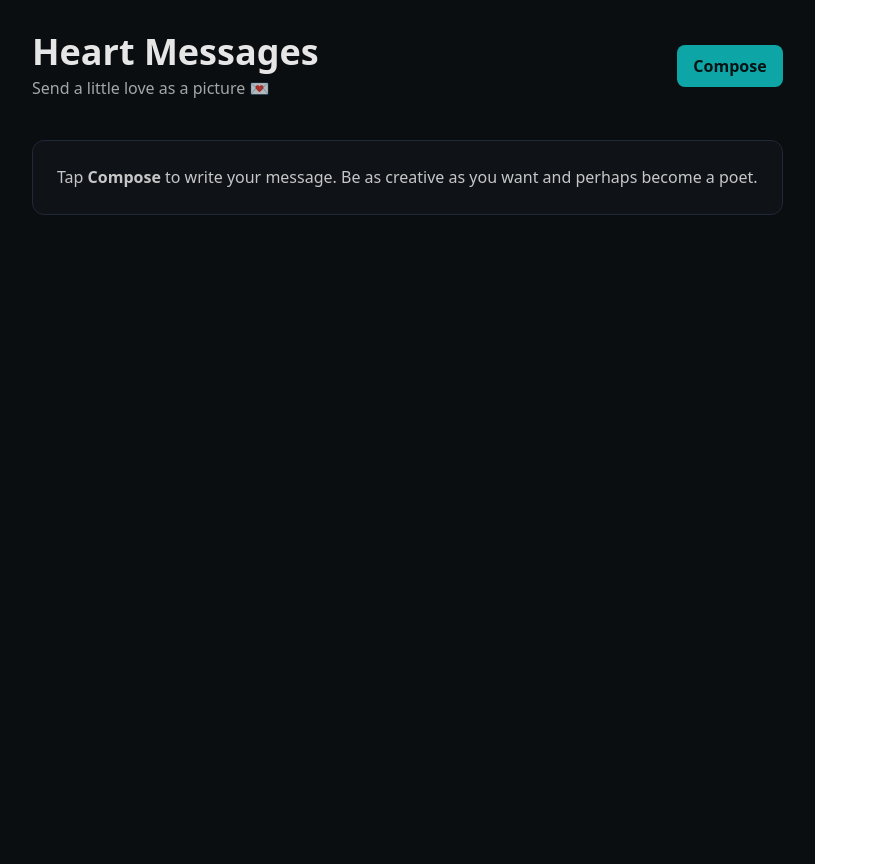
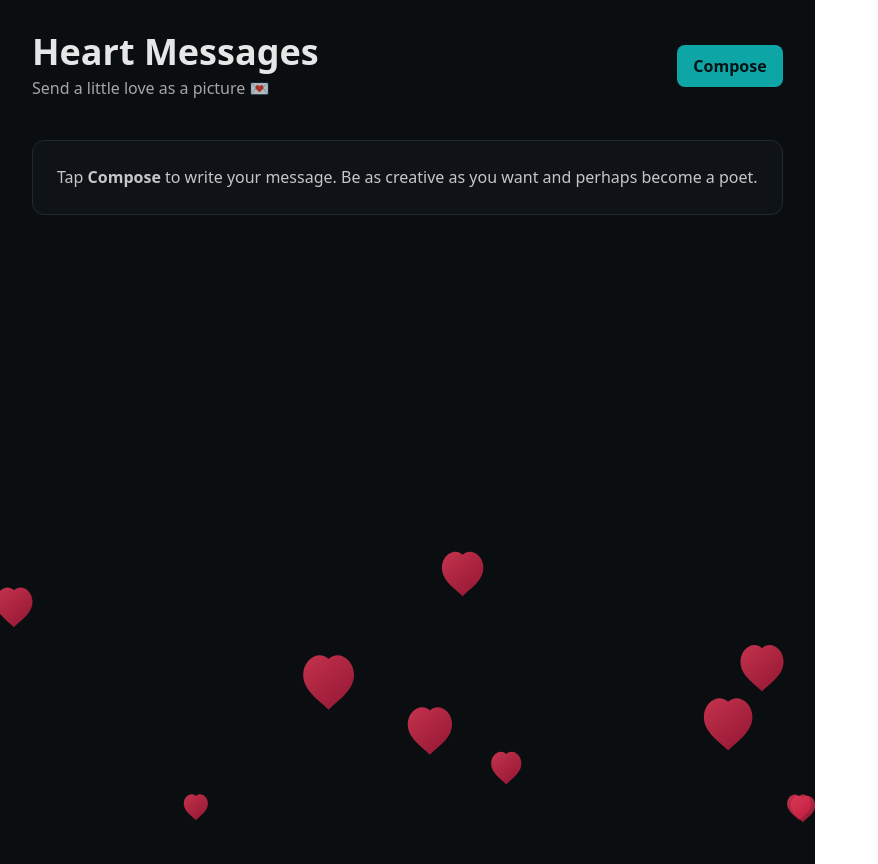
Before and after one commit to JuliaFischer-code/Heartfelt_Messages, a React (Vite) app: page / in a window 1280 px wide. Shown: the whole page, without its empty margins (0-878 px from the left). Built offline with nearby package versions, Linux system fonts and the light colour scheme.

Commit message:
Test 3.0

```diff
--- a/src/App.tsx
+++ b/src/App.tsx
@@ -1,6 +1,7 @@
 import { useState } from "react";
 import MessageComposer from "./MessageComposer";
 import FloatingHearts from "./decor/FloatingHearts";
+
 
 export default function App() {
   const [open, setOpen] = useState(false);
--- a/src/decor/FloatingHearts.tsx
+++ b/src/decor/FloatingHearts.tsx
@@ -1,29 +1,92 @@
-import { useMemo } from "react";
+// src/assets/decor/FloatingHearts.tsx
+import { useEffect, useRef } from "react";
 
 export default function FloatingHearts({
-  count = 22,
+  count = 16,
   zIndex = 0,
 }: {
   count?: number;
   zIndex?: number;
 }) {
-  // Detect reduced motion safely (no SSR issues)
-  const prefersReduced = typeof window !== "undefined"
-    ? window.matchMedia?.("(prefers-reduced-motion: reduce)")?.matches === true
-    : false;
+  const canvasRef = useRef<HTMLCanvasElement | null>(null);
+  const rafRef = useRef<number | null>(null);
 
-  const hearts = useMemo(() => {
-    return Array.from({ length: count }).map((_, i) => {
-      const size = 14 + (i % 14) * 2;           // 14–40px
-      const left = (i * 13) % 100;              // 0–99 %
-      const duration = 14 + (i % 10);           // 14–23s
-      const delay = (i * 0.7) % 8;              // 0–8s
-      const opacity = 0.45 + ((i % 5) * 0.1);   // 0.45–0.85
-      const color = ["#ff8fab", "#ff7096", "#fb6f92", "#ff4d6d", "#ffccd5"][i % 5];
-      // For reduced motion, pick a static vertical position in-view
-      const staticBottom = 10 + ((i * 17) % 70); // 10%–80%
-      return { id: i, size, left, duration, delay, opacity, color, staticBottom };
-    });
+  useEffect(() => {
+    const canvas = canvasRef.current!;
+    const ctx = canvas.getContext("2d")!;
+
+    const dpr = Math.max(1, window.devicePixelRatio || 1);
+    const resize = () => {
+      const { width, height } = canvas.getBoundingClientRect();
+      canvas.width = Math.round(width * dpr);
+      canvas.height = Math.round(height * dpr);
+      ctx.setTransform(dpr, 0, 0, dpr, 0, 0);
+    };
+
+    // particles
+    const hearts = Array.from({ length: count }, () => ({
+      x: Math.random() * window.innerWidth,
+      y: window.innerHeight + Math.random() * 200,
+      s: 0.6 + Math.random() * 1.1, // size
+      v: 18 + Math.random() * 22,   // vertical speed
+      h: 20 + Math.random() * 40,   // horizontal sway amplitude
+      p: Math.random() * Math.PI * 2, // phase
+    }));
+
+    const drawHeart = (x: number, y: number, size: number) => {
+      ctx.save();
+      ctx.translate(x, y);
+      ctx.scale(size, size);
+      ctx.beginPath();
+      // small rounded heart path
+      ctx.moveTo(0, -6);
+      ctx.bezierCurveTo(6, -12, 16, -6, 16, 4);
+      ctx.bezierCurveTo(16, 14, 6, 20, 0, 26);
+      ctx.bezierCurveTo(-6, 20, -16, 14, -16, 4);
+      ctx.bezierCurveTo(-16, -6, -6, -12, 0, -6);
+      const grd = ctx.createLinearGradient(-16, -12, 16, 26);
+      grd.addColorStop(0, "rgba(244,63,94,0.9)");  // #f43f5e
+      grd.addColorStop(1, "rgba(225,29,72,0.7)");  // #e11d48
+      ctx.fillStyle = grd;
+      ctx.fill();
+      ctx.restore();
+    };
+
+    const loop = () => {
+      const { width, height } = canvas.getBoundingClientRect();
+      ctx.clearRect(0, 0, width, height);
+
+      hearts.forEach((h) => {
+        // sway left/right while moving up
+        h.p += 0.015 * h.s;
+        h.y -= (h.v * 0.016) * h.s;
+        const x = h.x + Math.sin(h.p) * h.h;
+
+        drawHeart(x, h.y, h.s);
+
+        // recycle when off the top
+        if (h.y < -40) {
+          h.y = height + 40;
+          h.x = Math.random() * width;
+          h.s = 0.6 + Math.random() * 1.1;
+          h.v = 18 + Math.random() * 22;
+          h.h = 20 + Math.random() * 40;
+          h.p = Math.random() * Math.PI * 2;
+        }
+      });
+
+      rafRef.current = requestAnimationFrame(loop);
+    };
+
+    const onResize = () => resize();
+    resize();
+    rafRef.current = requestAnimationFrame(loop);
+    window.addEventListener("resize", onResize);
+
+    return () => {
+      if (rafRef.current) cancelAnimationFrame(rafRef.current);
+      window.removeEventListener("resize", onResize);
+    };
   }, [count]);
 
   return (
@@ -31,46 +94,14 @@ export default function FloatingHearts({
       style={{
         position: "absolute",
         inset: 0,
-        overflow: "hidden",
+        zIndex,
         pointerEvents: "none",
-        zIndex,
       }}
-      aria-hidden="true"
     >
-      {!prefersReduced && (
-        <style>{`
-          @keyframes floatUp {
-            0%   { transform: translateY(110%); }
-            100% { transform: translateY(-120%); }
-          }
-        `}</style>
-      )}
-
-      {hearts.map((h) => (
-        <div
-          key={h.id}
-          style={{
-            position: "absolute",
-            left: `${h.left}%`,
-            // If reduced motion: place in view; else start off-screen and animate up
-            bottom: prefersReduced ? `${h.staticBottom}%` : "-10%",
-            width: h.size,
-            height: h.size,
-            opacity: h.opacity,
-            filter: "drop-shadow(0 2px 4px rgba(0,0,0,0.25))",
-            ...(prefersReduced
-              ? {} // no animation
-              : { animation: `floatUp ${h.duration}s linear ${h.delay}s infinite` }),
-          }}
-        >
-          <svg viewBox="0 0 32 32" width="100%" height="100%">
-            <path
-              d="M16 29s-8.4-5.8-12.2-9.6C.6 16.2.9 11.1 4.4 8.2c3.5-2.9 8.1-1.9 10.1 1.2 2-3.1 6.6-4.1 10.1-1.2 3.5 2.9 3.8 8 .6 11.2C24.4 23.2 16 29 16 29z"
-              fill={h.color}
-            />
-          </svg>
-        </div>
-      ))}
+      <canvas
+        ref={canvasRef}
+        style={{ width: "100%", height: "100%", display: "block", opacity: 0.9 }}
+      />
     </div>
   );
 }
```
